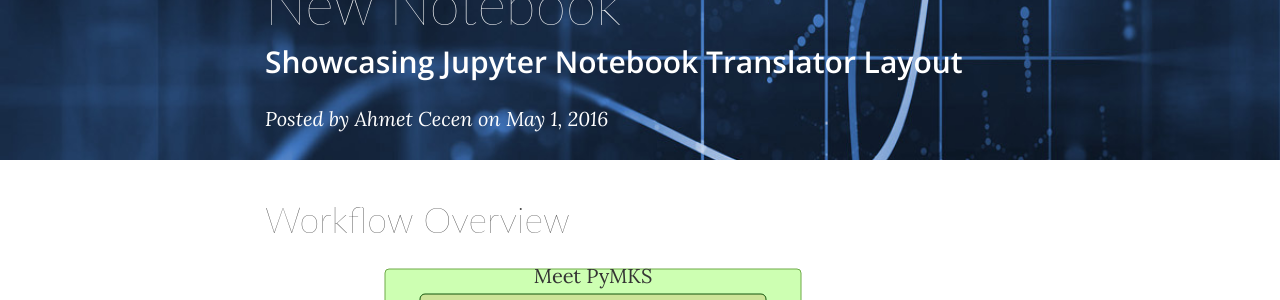
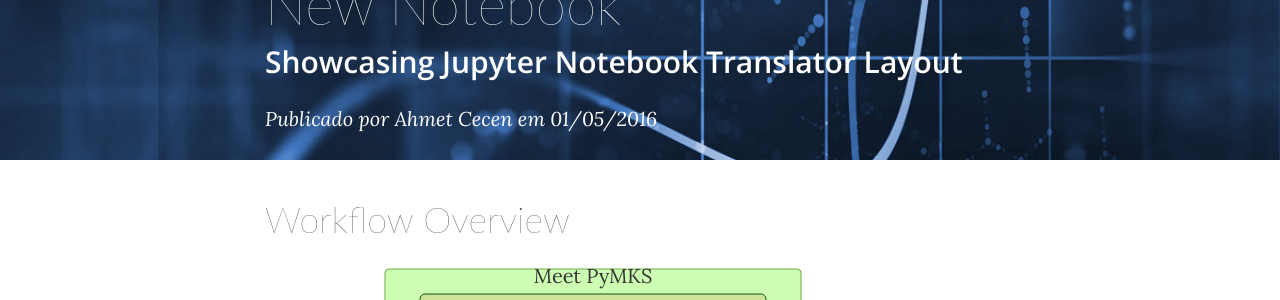
Before and after one commit to lead-ifal/lead-ifal.github.io, a Jekyll site: the page built from _posts/2016-05-01-New-Notebook.markdown, in a window 1280 px wide. Shown: the part 136-436 px from the top of the page. Built offline with Jekyll 4.4.1, drawn with Linux system fonts in a browser that asks for light colours; nearby versions of some CDN libraries; comment, search, counter and statistics services are not loaded.

Commit message:
- Diversos ajustes.

```diff
--- a/_data/members.yml
+++ b/_data/members.yml
@@ -1,4 +1,4 @@
-# Members
+# Membros
 
 - name: Prof. Dr. Felipe Alencar
   role: Líder
@@ -18,7 +18,7 @@
   visible: true
 
 - name: Prof. Dr. Glauber Ferreira
-  role: Materials Informatics
+  role: Pesquisador Externo
   img: https://avatars.githubusercontent.com/u/644621?v=4
   bio: O professor Glauber Ferreira...
   url: http://mined.gatech.edu/
--- a/_layouts/notebook.html
+++ b/_layouts/notebook.html
@@ -12,7 +12,7 @@
                     {% if page.subtitle %}
                     <h2 class="subheading">{{ page.subtitle }}</h2>
                     {% endif %}
-                    <span class="meta">Posted by {{ page.author }} on {{ page.date | date: "%B %-d, %Y" }}</span>
+                    <span class="meta">Publicado por {{ page.author }} em {{ page.date | date: "%d/%m/%Y" }}</span>
                 </div>
             </div>
         </div>
@@ -27,7 +27,7 @@
 	<div class="float-left">
 	<div class="recentpost" style="padding: 10px">
 
-	<h4> Recently by the same author: </h4>
+	<h4> Recentemente pelo mesmo autor: </h4>
 
 	<hr class="style-one">
 
@@ -37,10 +37,10 @@
 		<h4 class="post-subtitle">{{ post.subtitle }}</h4>
 	{% endif %}
 
-	<p class="post-meta" style="margin-top: 5px;margin-bottom:5px; font-size: 0.8em">Posted by {{ post.author }} on {{ post.date | date: "%B %-d, %Y" }}</p>
+	<p class="post-meta" style="margin-top: 5px;margin-bottom:5px; font-size: 0.8em">Publicado por {{ post.author }} em {{ post.date | date: "%d/%m/%Y" }}</p>
 
 	<div class="notepad-index-post-tags" style="">
-	{% for tag in post.tags %}<a href="{{ site.baseurl }}/search/index.html#{{ tag | cgi_encode }}" title="Other posts from the {{ tag | capitalize }} tag">{{ tag | capitalize }}</a>{% unless forloop.last %}&nbsp;{% endunless %}{% endfor %}
+	{% for tag in post.tags %}<a href="{{ site.baseurl }}/search/index.html#{{ tag | cgi_encode }}" title="Outras publicações de {{ tag | capitalize }} tag">{{ tag | capitalize }}</a>{% unless forloop.last %}&nbsp;{% endunless %}{% endfor %}
 	</div>
 
 			{% for member in site.data.members %}
@@ -92,7 +92,7 @@
 		<div class="relevantpost" style="padding: 10px">
 
 
-		<h4> You may find interesting: </h4>
+		<h4> Você talvez se interesse por: </h4>
 
 		<hr class="style-one">
 
@@ -102,10 +102,10 @@
 			<h4 class="post-subtitle">{{ post.subtitle }}</h4>
 		{% endif %}
 
-		<p class="post-meta" style="margin-top: 5px;margin-bottom:5px; font-size: 0.8em">Posted by {{ post.author }} on {{ post.date | date: "%B %-d, %Y" }}</p>
+		<p class="post-meta" style="margin-top: 5px;margin-bottom:5px; font-size: 0.8em">Publicado por {{ post.author }} em {{ post.date | date: "%d/%m/%Y" }}</p>
 
 		<div class="notepad-index-post-tags" style="">
-		{% for tag in post.tags %}<a href="{{ site.baseurl }}/search/index.html#{{ tag | cgi_encode }}" title="Other posts from the {{ tag | capitalize }} tag">{{ tag | capitalize }}</a>{% unless forloop.last %}&nbsp;{% endunless %}{% endfor %}
+		{% for tag in post.tags %}<a href="{{ site.baseurl }}/search/index.html#{{ tag | cgi_encode }}" title="Outras publicações de {{ tag | capitalize }} tag">{{ tag | capitalize }}</a>{% unless forloop.last %}&nbsp;{% endunless %}{% endfor %}
 		</div>
 
 		{% assign relevantpostcount = 1 %}
@@ -124,10 +124,10 @@
 			<h4 class="post-subtitle">{{ post.subtitle }}</h4>
 		{% endif %}
 
-		<p class="post-meta" style="margin-top: 5px;margin-bottom:5px; font-size: 0.8em">Posted by {{ post.author }} on {{ post.date | date: "%B %-d, %Y" }}</p>
+		<p class="post-meta" style="margin-top: 5px;margin-bottom:5px; font-size: 0.8em">Publicado por {{ post.author }} em {{ post.date | date: "%d/%m/%Y" }}</p>
 
 		<div class="notepad-index-post-tags" style="">
-		{% for tag in post.tags %}<a href="{{ site.baseurl }}/search/index.html#{{ tag | cgi_encode }}" title="Other posts from the {{ tag | capitalize }} tag">{{ tag | capitalize }}</a>{% unless forloop.last %}&nbsp;{% endunless %}{% endfor %}
+		{% for tag in post.tags %}<a href="{{ site.baseurl }}/search/index.html#{{ tag | cgi_encode }}" title="Outras publicações de {{ tag | capitalize }} tag">{{ tag | capitalize }}</a>{% unless forloop.last %}&nbsp;{% endunless %}{% endfor %}
 		</div>
 
 		{% assign relevantpostcount = 2 %}
--- a/_layouts/project.html
+++ b/_layouts/project.html
@@ -13,9 +13,9 @@
         </h3>
         {% endif %}
     </a>
-    <p class="post-meta" style="margin-bottom:5px">Posted by {{ post.author }} on {{ post.date | date: "%B %-d, %Y" }}</p>
+    <p class="post-meta" style="margin-bottom:5px">Publicado por {{ post.author }} em {{ post.date | date: "%d/%m/%Y" }}</p>
 	<div class="notepad-index-post-tags" style="">
-		{% for tag in post.tags %}<a href="{{ site.baseurl }}/search/index.html#{{ tag | cgi_encode }}" title="Other posts from the {{ tag | capitalize }} tag">{{ tag | capitalize }}</a>{% unless forloop.last %}&nbsp;{% endunless %}{% endfor %}
+		{% for tag in post.tags %}<a href="{{ site.baseurl }}/search/index.html#{{ tag | cgi_encode }}" title="Outras publicações de {{ tag | capitalize }} tag">{{ tag | capitalize }}</a>{% unless forloop.last %}&nbsp;{% endunless %}{% endfor %}
 	</div>
 </div>
 <hr>
--- a/css/clean-blog.css
+++ b/css/clean-blog.css
@@ -5,7 +5,7 @@
   color: #FFFFFF;
 }
 body {
-  font-family: 'Lora', 'Times New Roman', serif;
+  font-family: 'Lora', 'Verdana';
   font-size: 20px;
   color: #404040;
 }
```
Also changed, not shown: _layouts/post.html (+4 -4 lines).
